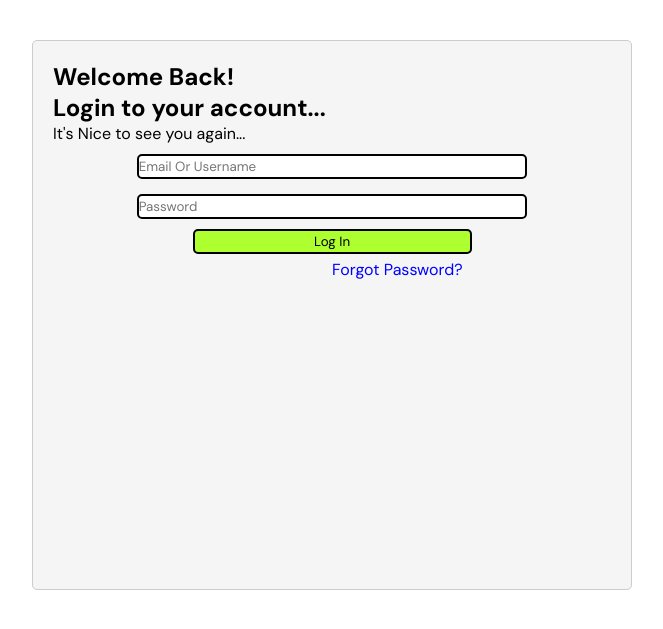
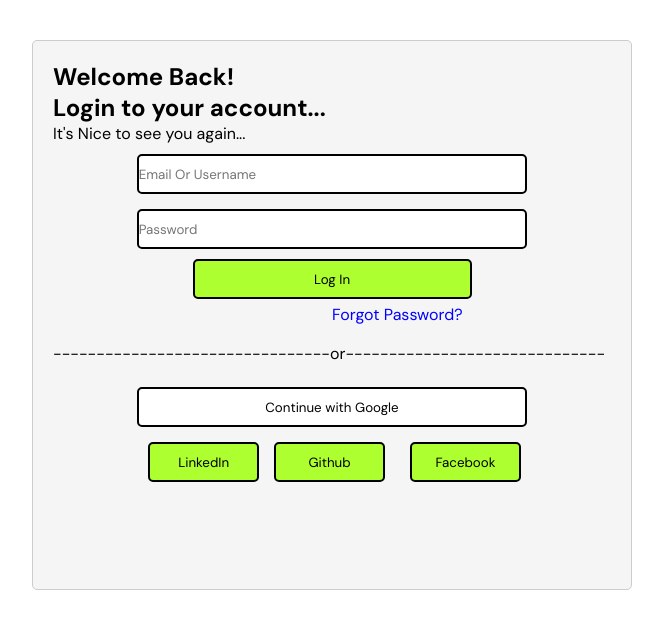
Before and after one commit to Hackbits/Flask_dev, a Flask app: page /login in a window 1280 px wide. Shown: the part 71-700 px from the top of the page, without its empty margins (598-1261 px from the left). Run offline with Flask 3, Linux system fonts and the light colour scheme.

Commit message:
Login page minor changes

```diff
--- a/Project/templates/login.html
+++ b/Project/templates/login.html
@@ -13,21 +13,21 @@
   }
   #Email {
     width: 70%;
-    height: 25px;
+    height: 40px;
     border: 2px solid black;
     border-radius: 5px;
     margin: 10px 15%;
   }
   #Password {
     width: 70%;
-    height: 25px;
+    height: 40px;
     border: 2px solid black;
     border-radius: 5px;
     margin: 5px 15%;
   }
   #login-button {
     width: 50%;
-    height: 25px;
+    height: 40px;
     border: 2px solid black;
     border-radius: 5px;
     background-color: greenyellow;
@@ -63,5 +63,62 @@
       >Forgot Password?</a
     >
   </form>
+  <br />
+  <p>--------------------------------or------------------------------</p>
+  <br />
+  <div>
+    <button
+      type="submit"
+      style="
+        width: 70%;
+        height: 40px;
+        border: 2px solid black;
+        border-radius: 5px;
+        background-color: white;
+        margin: 5px 15%;
+      "
+    >
+      Continue with Google
+    </button>
+    <button
+      type="submit"
+      style="
+        width: 20%;
+        height: 40px;
+        border: 2px solid black;
+        border-radius: 5px;
+        background-color: greenyellow;
+        margin-left: 17%;
+      "
+    >
+      LinkedIn
+    </button>
+    <button
+      type="submit"
+      style="
+        width: 20%;
+        height: 40px;
+        border: 2px solid black;
+        border-radius: 5px;
+        background-color: greenyellow;
+        margin: 10px;
+      "
+    >
+      Github
+    </button>
+    <button
+      type="submit"
+      style="
+        width: 20%;
+        height: 40px;
+        border: 2px solid black;
+        border-radius: 5px;
+        background-color: greenyellow;
+        margin: 10px;
+      "
+    >
+      Facebook
+    </button>
+  </div>
 </div>
 {% endblock %}
```
